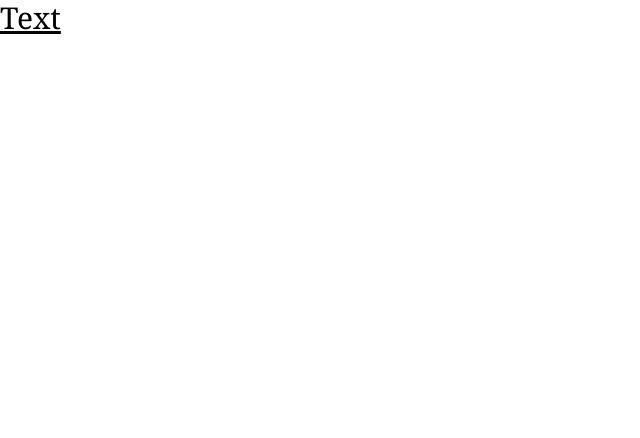
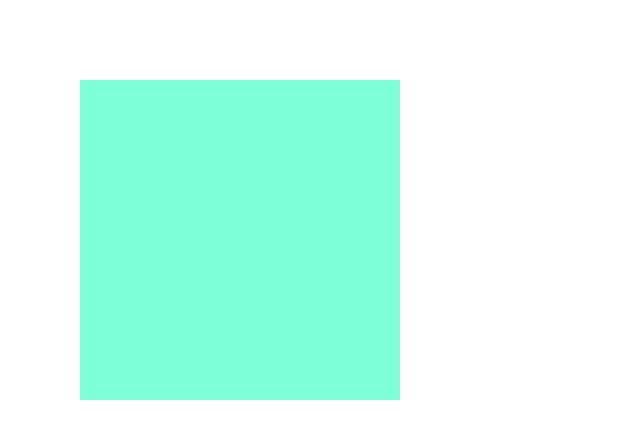
Before and after one commit to cvvkshcv/react-app, a React app: page / in a window 1280 px wide. Shown: the top 438 px of the page, without its empty margins (0-640 px from the left). Built offline with nearby package versions, Linux system fonts and the light colour scheme; the HTML template or start-up script is replaced by a standard one.

Commit message:
Added animation box1

```diff
--- a/src/App.css
+++ b/src/App.css
@@ -0,0 +1,8 @@
+body {
+  padding: 5rem;
+}
+.box1 {
+  height: 20rem;
+  width: 20rem;
+  background-color: aquamarine;
+}
--- a/src/App.tsx
+++ b/src/App.tsx
@@ -1,12 +1,10 @@
-import { useState } from "react";
 import "./App.css";
+import { Box1 } from "./components/Box1";
 
 function App() {
-  const [count, setCount] = useState(0);
-
   return (
     <>
-      <div className="text-3xl font-serif underline"> Text </div>
+      <Box1 />
     </>
   );
 }
--- /dev/null
+++ b/src/components/Box1.tsx
@@ -0,0 +1,23 @@
+import { useState } from "react";
+import "../App.css";
+import { motion } from "framer-motion";
+
+export const Box1 = () => {
+  const [isAnim, setAnim] = useState(false);
+
+  return (
+    <motion.div
+      animate={{
+        x: isAnim ? 1000 : 0,
+        rotate: isAnim ? "360deg" : 0,
+      }}
+      transition={{
+        type: "inertia",
+      }}
+      className="box1"
+      onClick={() => setAnim(!isAnim)}
+    >
+      <div></div>
+    </motion.div>
+  );
+};
```
Also changed, not shown: 1 other file (tests, documents, lock files or other folders).
